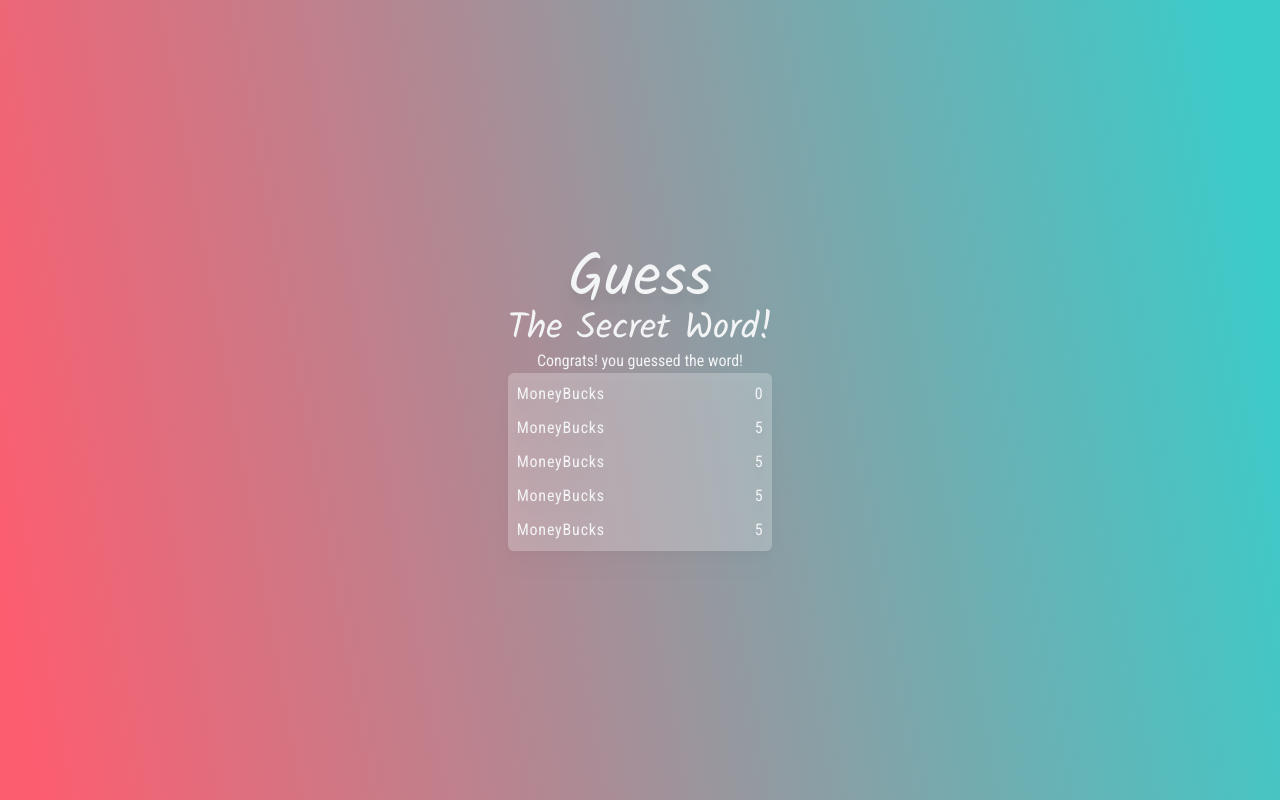
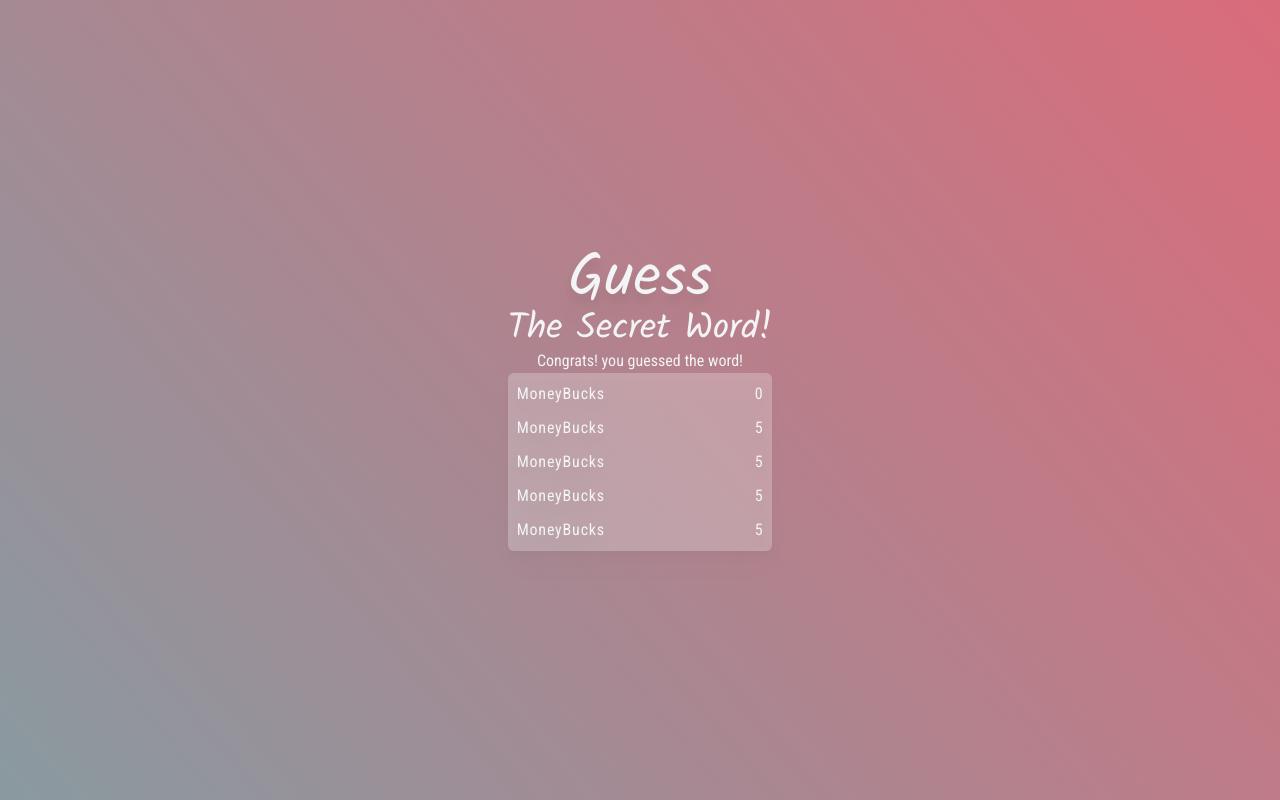
Before and after one commit to wBlanck/secretword, a React (Create React App) app: page / in a window 1280 px wide. Built offline with nearby package versions, Linux system fonts and the light colour scheme.

Commit message:
added animated gradient

```diff
--- a/src/App.css
+++ b/src/App.css
@@ -1,11 +1,17 @@
-:root {
-  --gradient: linear-gradient(
-    79.84deg,
-    rgba(252, 53, 76, 0.8) 2.57%,
-    rgba(10, 191, 188, 0.8) 95.98%
-  );
+.gradient-bg {
+  background: linear-gradient(50deg, #0abfbcd3, #fc354cd3, #a4325ad3);
+  animation: gradient-animation 20s ease-in infinite alternate-reverse both;
+  background-size: 500% 500% !important;
 }
 
-.gradient-bg {
-  background: var(--gradient);
+@keyframes gradient-animation {
+  0% {
+    background-position: right top;
+  }
+  50% {
+    background-position: left bottom;
+  }
+  100% {
+    background-position: right top;
+  }
 }
--- a/src/App.js
+++ b/src/App.js
@@ -4,7 +4,7 @@
 
 function App() {
   return (
-    <div className="grid content-center justify-center h-screen w-screen text-center gradient-bg text-gray-100 font-text">
+    <div className="grid content-center justify-center h-screen w-screen text-center gradient-bg text-gray-100 font-text ">
       <h1 className="text-4xl font-heading">
         <span className="text-6xl drop-shadow-xl ">Guess</span>
         <br /> The Secret Word!
```
